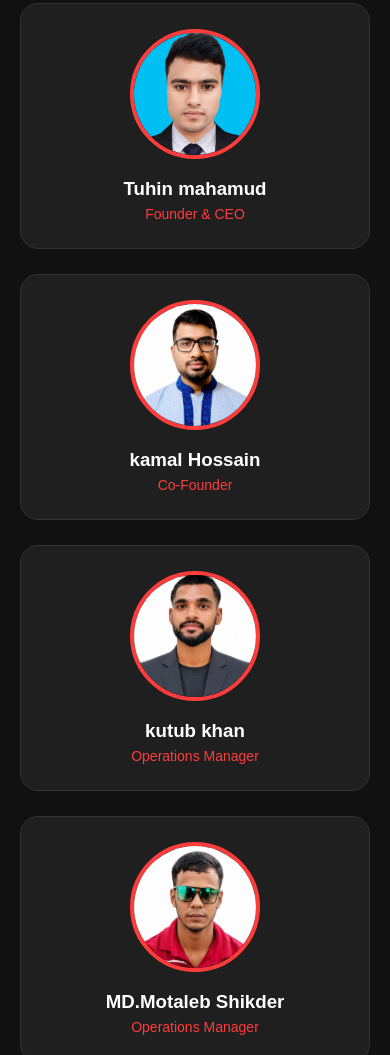
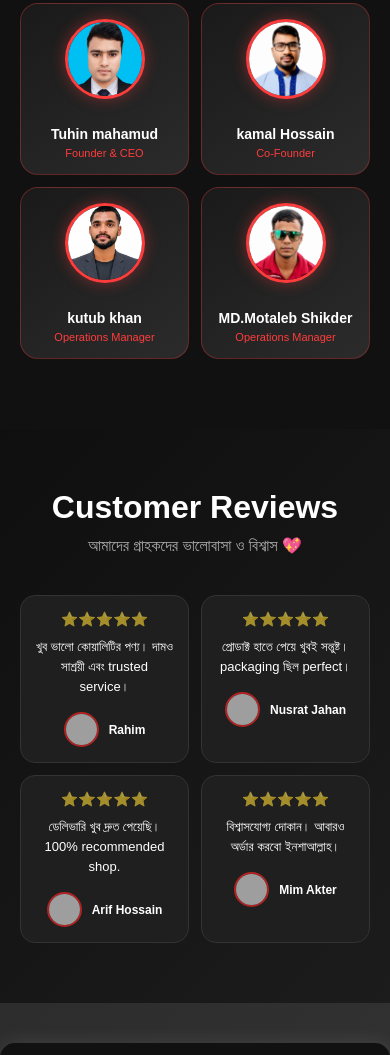
Before and after one commit to mrstfashion-pixel/mrstfashion, a plain HTML site: page about.html in a window 390 px wide. Shown: the part 665-1720 px from the top of the page. Drawn offline with Linux system fonts and the light colour scheme; grey boxes are pictures that could not be loaded.

Commit message:
Add files via upload

```diff
--- a/about.html
+++ b/about.html
@@ -276,6 +276,94 @@ to{transform:scale(1);opacity:1;}
 from{opacity:0;}
 to{opacity:1;}
 }
+/*  mobaile dekha jony code */
+@media (max-width:768px){
+
+.team-container{
+display:grid;
+grid-template-columns:repeat(2,1fr);
+gap:12px;
+}
+
+.team-card{
+padding:15px 10px;
+}
+
+.team-card img{
+width:80px;
+height:80px;
+}
+
+.team-card h3{
+font-size:14px;
+margin-top:8px;
+}
+
+.team-card span{
+font-size:11px;
+display:block;
+margin-top:4px;
+}
+
+}
+.team-card{
+background:linear-gradient(145deg,#1a1a1a,#2b2b2b);
+border:1px solid rgba(255,60,60,.3);
+border-radius:18px;
+padding:15px;
+transition:.4s;
+}
+
+.team-card:hover{
+transform:translateY(-5px);
+box-shadow:0 10px 25px rgba(255,60,60,.25);
+}
+
+.team-card img{
+border:3px solid #ff3c3c;
+box-shadow:0 0 15px rgba(255,60,60,.4);
+}
+/*  custmer revies  */
+@media (max-width:768px){
+
+.review-container{
+display:grid;
+grid-template-columns:repeat(2,1fr);
+gap:12px;
+}
+
+.review-card{
+width:100%;
+padding:15px;
+}
+
+.review-card p{
+font-size:13px;
+line-height:20px;
+}
+
+.customer img{
+width:35px;
+height:35px;
+}
+
+.customer h4{
+font-size:12px;
+}
+
+.stars{
+font-size:14px;
+}
+
+}
+/* 📱 Mobile responsive */
+@media (max-width: 768px){
+  .cards{
+    grid-template-columns: repeat(2, 1fr);
+  }
+}
+
+
 
 </style>
 </head>
```
